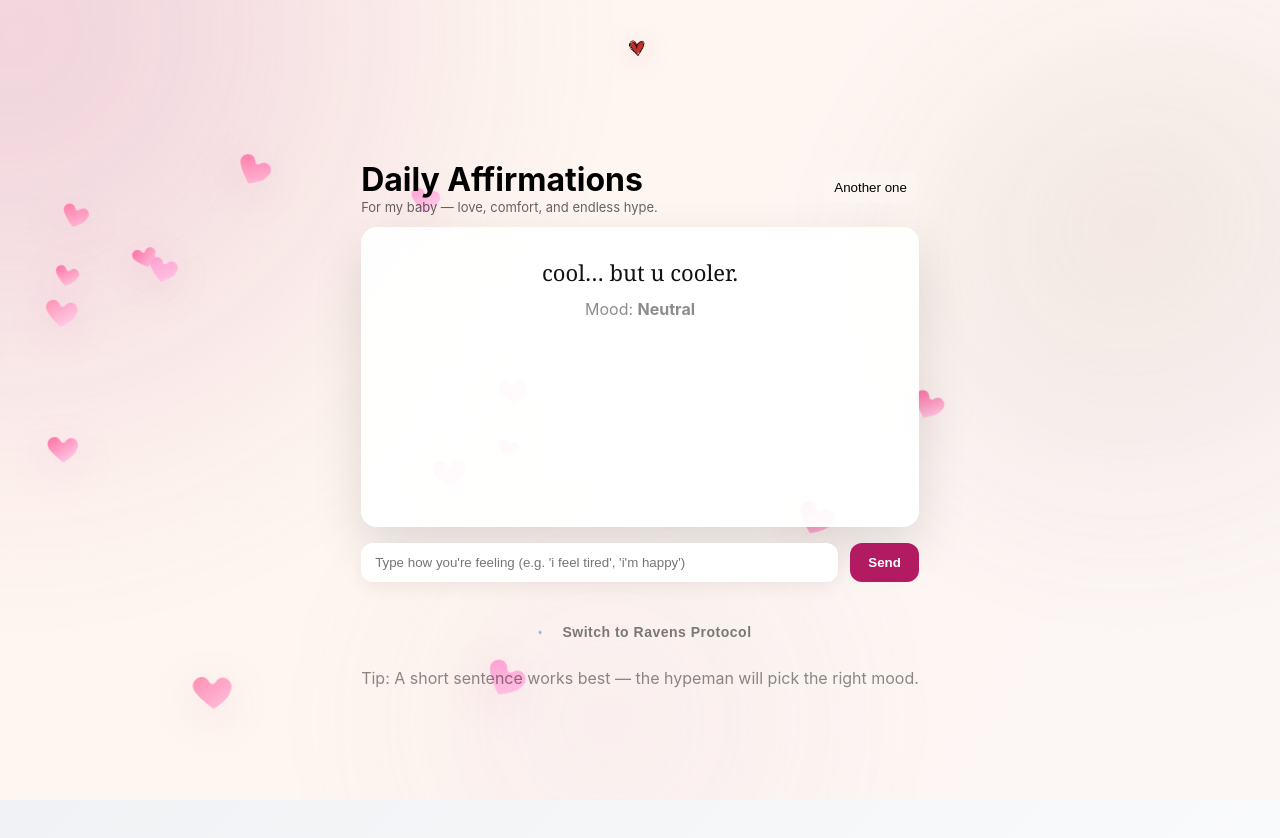
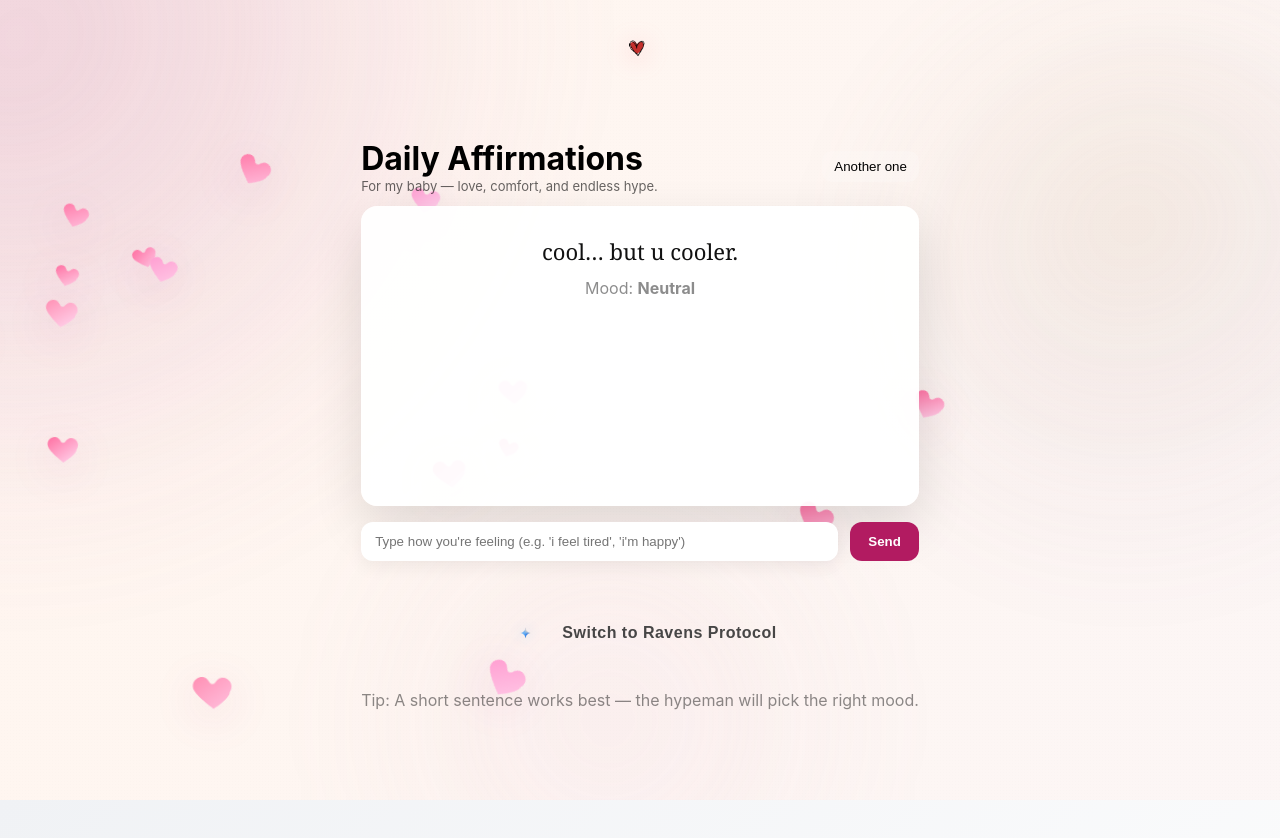
Before and after one commit to yxbudgqjdqdxq/surehit-version-2, a Next.js app: page /chat in a window 1280 px wide. Shown: the top 838 px of the page. Built offline with nearby package versions, Linux system fonts and the light colour scheme.

Commit message:
Update chat.js

```diff
--- a/pages/chat.js
+++ b/pages/chat.js
@@ -202,8 +202,8 @@ export default function ChatPage() {
 
         {error && <div style={{ color: "crimson", marginTop: 12 }}>{error}</div>}
 
-        {/* --- 2. THE NEW BUTTON (REPLACES CHECKBOX) --- */}
-        <div style={{ textAlign: "center", marginTop: 30 }}>
+        {/* --- 2. UPDATED BUTTON (Larger Star & Better Proportions) --- */}
+        <div style={{ textAlign: "center", marginTop: 40 }}>
            <button
              onClick={() => setUseOffline(true)}
              style={{
@@ -213,24 +213,39 @@ export default function ChatPage() {
                display: "inline-flex",
                alignItems: "center",
                justifyContent: "center",
-               gap: "10px",
-               padding: "8px 16px",
-               opacity: 0.7,
-               transition: "opacity 0.2s"
+               gap: "14px",
+               padding: "10px 20px",
+               opacity: 0.9,
+               transition: "transform 0.2s, opacity 0.2s"
              }}
-             onMouseOver={(e) => e.currentTarget.style.opacity = '1'}
-             onMouseOut={(e) => e.currentTarget.style.opacity = '0.7'}
+             onMouseOver={(e) => {
+                e.currentTarget.style.opacity = '1';
+                e.currentTarget.style.transform = 'scale(1.02)';
+             }}
+             onMouseOut={(e) => {
+                e.currentTarget.style.opacity = '0.9';
+                e.currentTarget.style.transform = 'scale(1)';
+             }}
            >
-             {/* This image must be in the public folder */}
-             <img src="/ravens-star.png" alt="Ravens" style={{ width: 24, height: 24, objectFit: "contain" }} />
+             {/* INCREASED SIZE TO 45px + ADDED SHADOW */}
+             <img
+                src="/ravens-star.png"
+                alt="Ravens"
+                style={{
+                    width: 45,
+                    height: 45,
+                    objectFit: "contain",
+                    filter: "drop-shadow(0 0 8px rgba(0, 150, 255, 0.4))"
+                }}
+             />
 
-             <span style={{ fontSize: 14, fontWeight: 600, color: "#444", fontFamily: "sans-serif", letterSpacing: "0.5px" }}>
+             <span style={{ fontSize: 16, fontWeight: 600, color: "#333", fontFamily: "sans-serif", letterSpacing: "0.5px" }}>
                Switch to Ravens Protocol
              </span>
            </button>
         </div>
 
-        <footer style={{ marginTop: 16, textAlign: "center", color: "rgba(0,0,0,0.45)" }}>
+        <footer style={{ marginTop: 24, textAlign: "center", color: "rgba(0,0,0,0.45)" }}>
           Tip: A short sentence works best — the hypeman will pick the right mood.
         </footer>
       </div>
```
